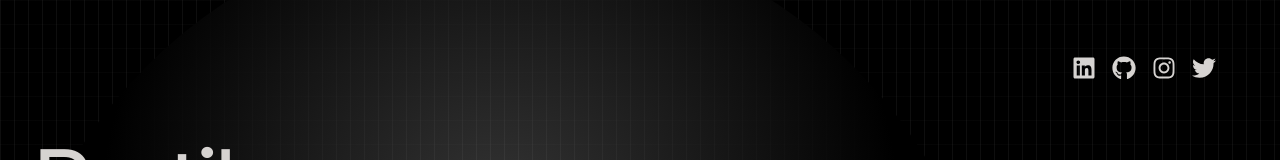
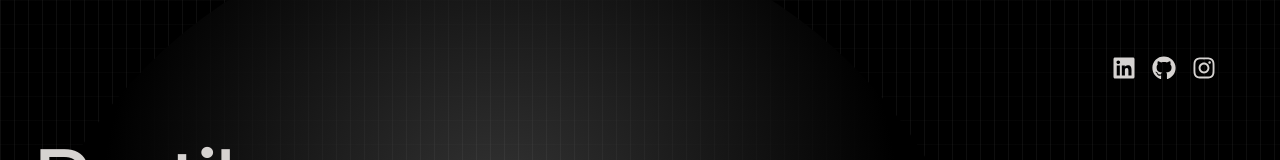
Before and after one commit to thepratikpk/Portfolio_Pratik_Kochare, a React (Vite) app in the folder frontend/: page / in a window 1280 px wide. Shown: the top 160 px of the page. Built offline with nearby package versions, Linux system fonts and the light colour scheme.

Commit message:
link uodate

```diff
--- a/frontend/src/components/Navbar.jsx
+++ b/frontend/src/components/Navbar.jsx
@@ -1,5 +1,5 @@
 import React from 'react'
-import {FaGithub, FaInstagram, FaLinkedin, FaTwitter} from "react-icons/fa"
+import {FaGithub, FaInstagram, FaLinkedin} from "react-icons/fa"
 
 const Navbar = () => {
   return (
@@ -21,18 +21,13 @@ const Navbar = () => {
                 aria-label='GitHub'>
                 <FaGithub/>
             </a>
-            <a href="https://www.instagram.com/itz_pratikpk/"
+            <a href="https://www.instagram.com/thecine.man_/"
                 target='_blank'
                 rel='noopener noreferrer'
                 aria-label='Instagram'>
                 <FaInstagram/>
             </a>
-            <a href="http://www.linkedin.com/in/pratik-kochare-91534b281"
-                target='_blank'
-                rel='noopener noreferrer'
-                aria-label='Twitter'>
-                <FaTwitter/>
-            </a>
+
 
         </div>
     </nav>
```
